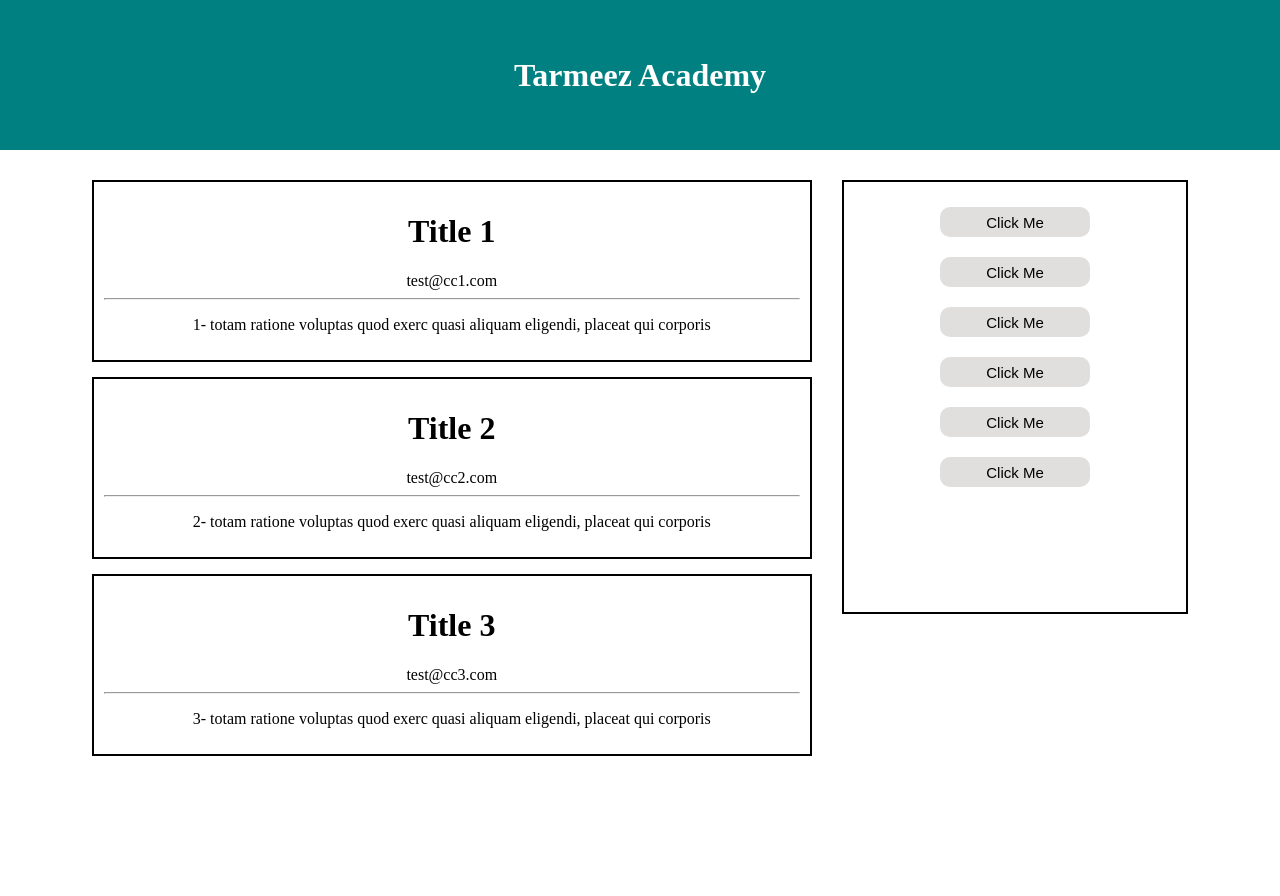
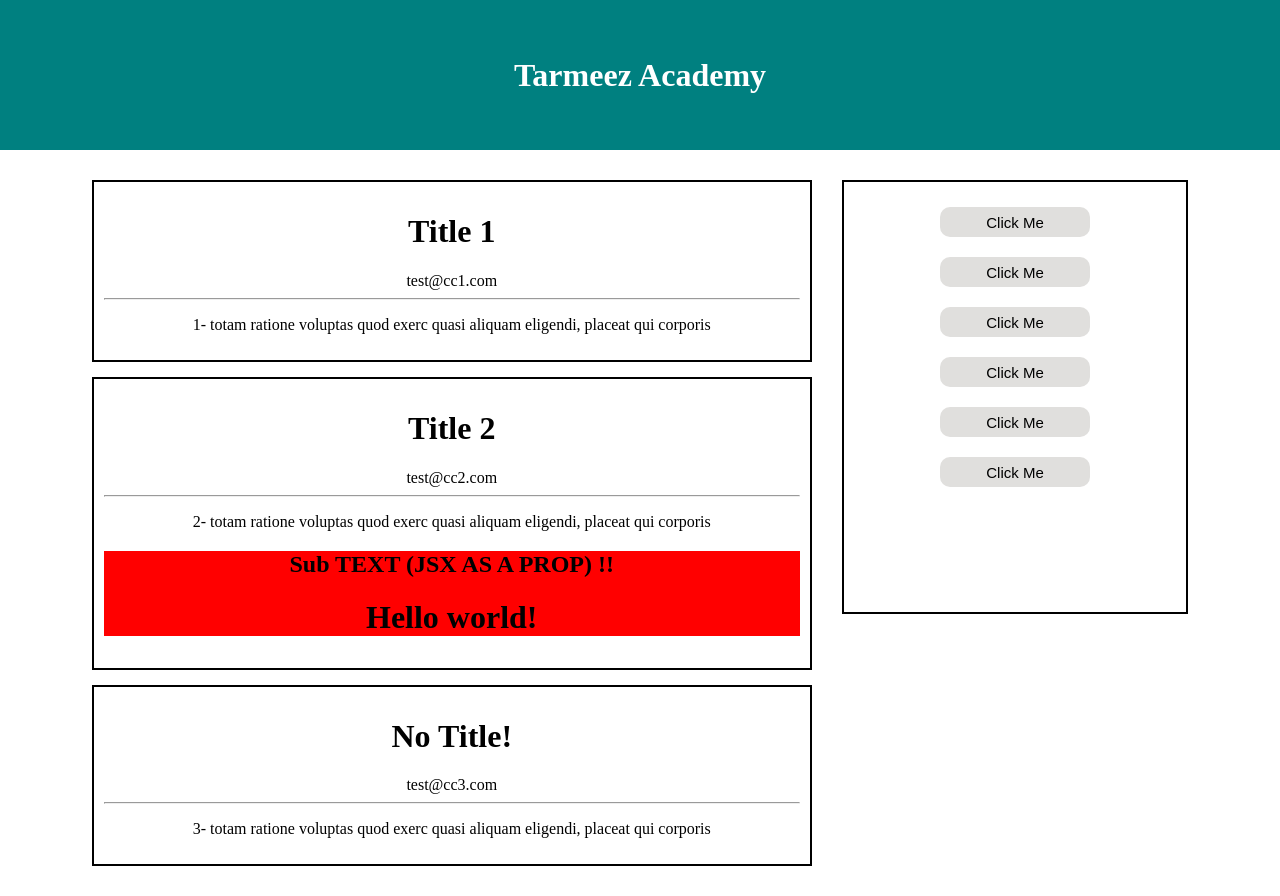
Before and after one commit to his984/tarmeez-react-course, a React (Create React App) app: page / in a window 1280 px wide. Before the commit the page ends 800 px from the top, so only its background shows below. Built offline with nearby package versions, Linux system fonts and the light colour scheme.

Commit message:
Send JSX as a Props

```diff
--- a/src/App.js
+++ b/src/App.js
@@ -22,9 +22,16 @@ function App() {
             email={"test@cc2.com"}
             text={`2- totam ratione voluptas quod exerc
                 quasi aliquam eligendi, placeat qui corporis`}
-          ></Post>
+          >
+            {/* Send JSX As a Props */}
+            <div style={{ background: "red" }}>
+              <h2>Sub TEXT (JSX AS A PROP) !!</h2>
+              <h1>Hello world!</h1>
+            </div>
+            {/* ######################## */}
+          </Post>
           <Post
-            title={"Title 3"}
+            // title={"Title 3"}
             email={"test@cc3.com"}
             text={`3- totam ratione voluptas quod exerc
                 quasi aliquam eligendi, placeat qui corporis`}
--- a/src/Components/Post.js
+++ b/src/Components/Post.js
@@ -1,12 +1,13 @@
 import "../App.css";
-export default function Post({ title, email, text }) {
-  console.log(title);
+export default function Post({ title = "No Title!", email, text, children }) {
+  // console.log(title);
   return (
     <div className="post">
       <h1>{title}</h1>
       <span>{email}</span>
       <hr></hr>
       <p>{text}</p>
+      <div>{children}</div>
     </div>
   );
 }
```
